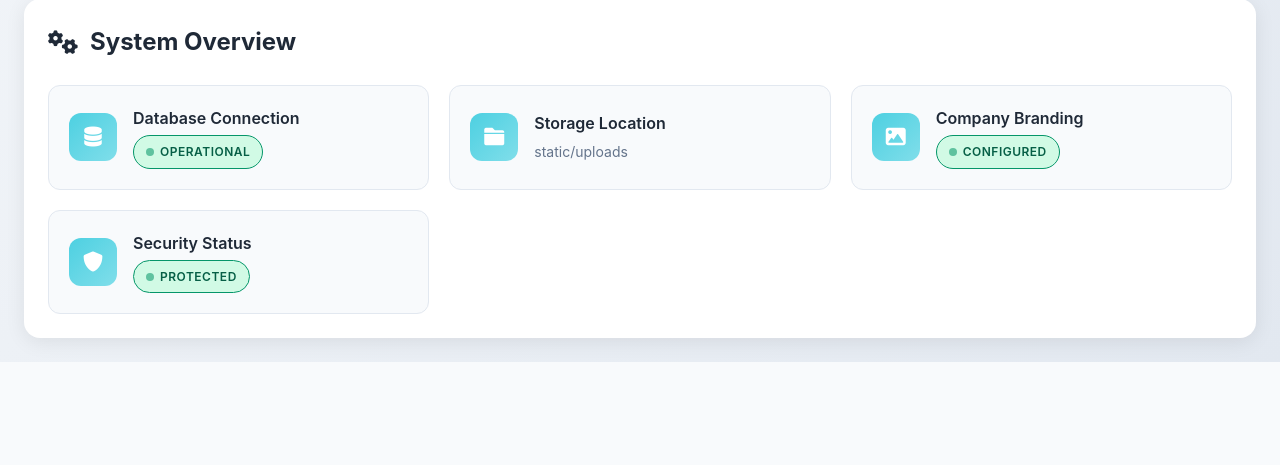
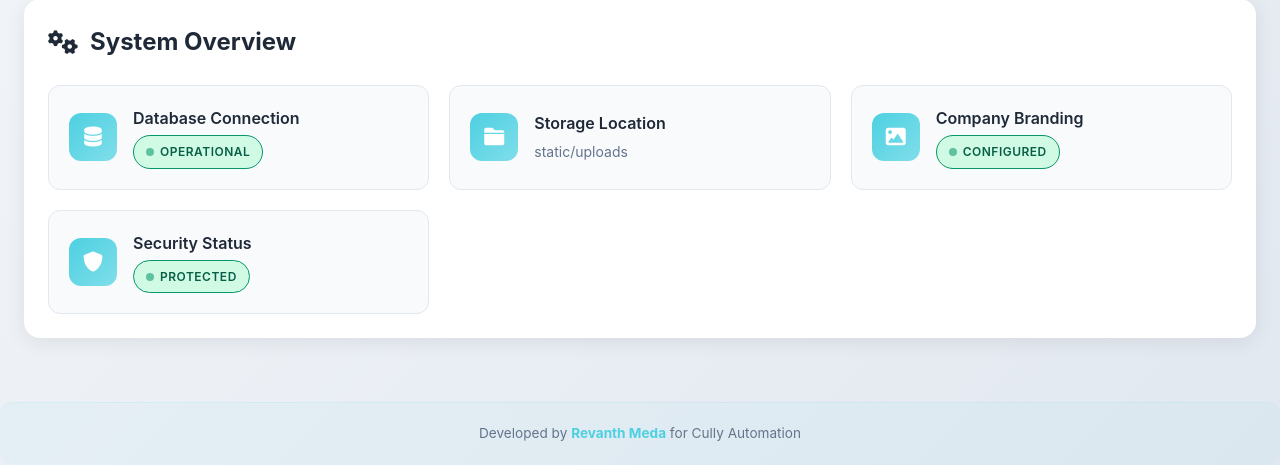
Before and after one commit to RevanthMeda/REPLIT_ENGINEER_DASH, a Flask app: page /dashboard/admin in a window 1280 px wide. Shown: the part 943-1408 px from the top of the page. Before the commit the page ends 1305 px from the top, so only its background shows below. Run offline with Flask 2, Linux system fonts and the light colour scheme; a user stored in the database is signed in; data comes from the database, SQL or seed files in the repository; data that the repository does not hold is empty; some libraries are stand-ins or nearby versions.

Commit message:
Assistant checkpoint: Add developer credit to welcome, login, and admin pages
Assistant generated file changes:
- templates/welcome.html: Add developer credit to footer
- templates/login.html: Add developer credit to login page
- templates/admin_dashboard.html: Add developer credit to admin dashboard footer

---

User prompt:

just a small thing in welcome page can you mention that developed by revanth meda for cully for now mentioon in welcome page, login page and admin dashboard

Replit-Commit-Author: Assistant
Replit-Commit-Session-Id: 567b2b27-5109-45a3-8ea6-8da59cf8f45b

```diff
--- a/templates/admin_dashboard.html
+++ b/templates/admin_dashboard.html
@@ -932,6 +932,13 @@
         </div>
     </div>
 
+    <!-- Developer Credit Footer -->
+    <div style="text-align: center; padding: 20px; margin-top: 40px; background: rgba(77, 208, 225, 0.05); border-top: 1px solid rgba(77, 208, 225, 0.1); border-radius: 12px;">
+        <p style="margin: 0; font-size: 0.85rem; color: #64748b;">
+            Developed by <strong style="color: var(--admin-primary);">Revanth Meda</strong> for Cully Automation
+        </p>
+    </div>
+
     <script>
         // Database status check
         async function checkDatabaseStatus() {
--- a/templates/welcome.html
+++ b/templates/welcome.html
@@ -805,6 +805,7 @@
         </div>
         <div class="footer-bottom">
             <p>&copy; 2024 Report Generator Platform. All rights reserved. | Professional documentation for engineering teams worldwide.</p>
+            <p style="margin-top: 8px; font-size: 0.85rem; color: rgba(255, 255, 255, 0.6);">Developed by <strong>Revanth Meda</strong> for Cully Automation</p>
         </div>
     </footer>
 
```
Also changed, not shown: templates/login.html (+7 -0 lines).
